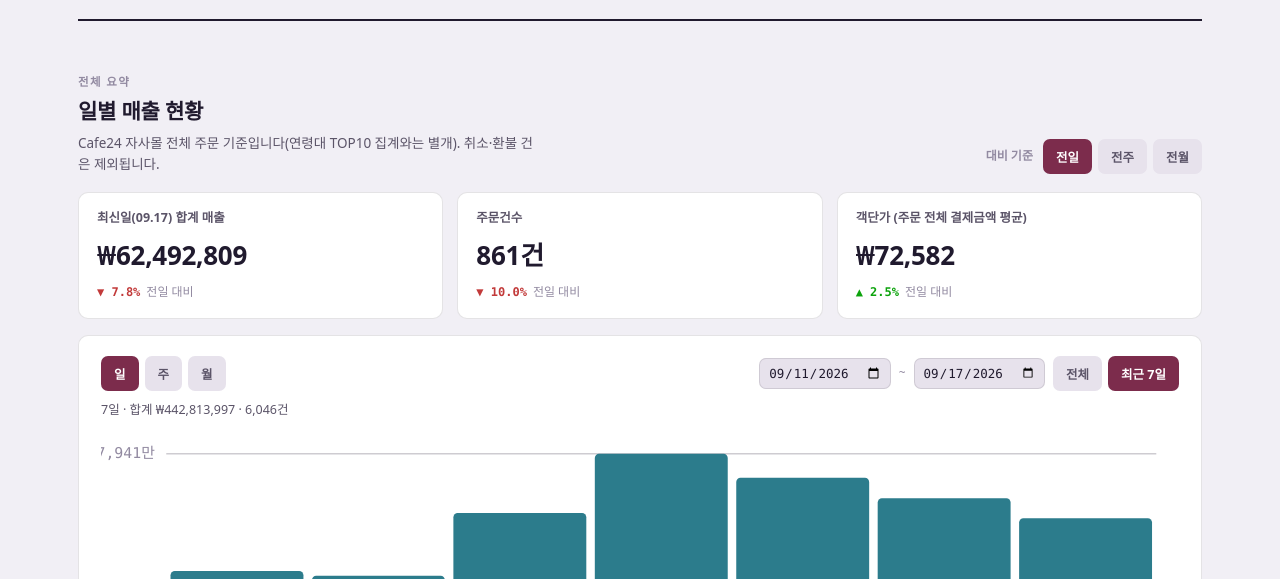
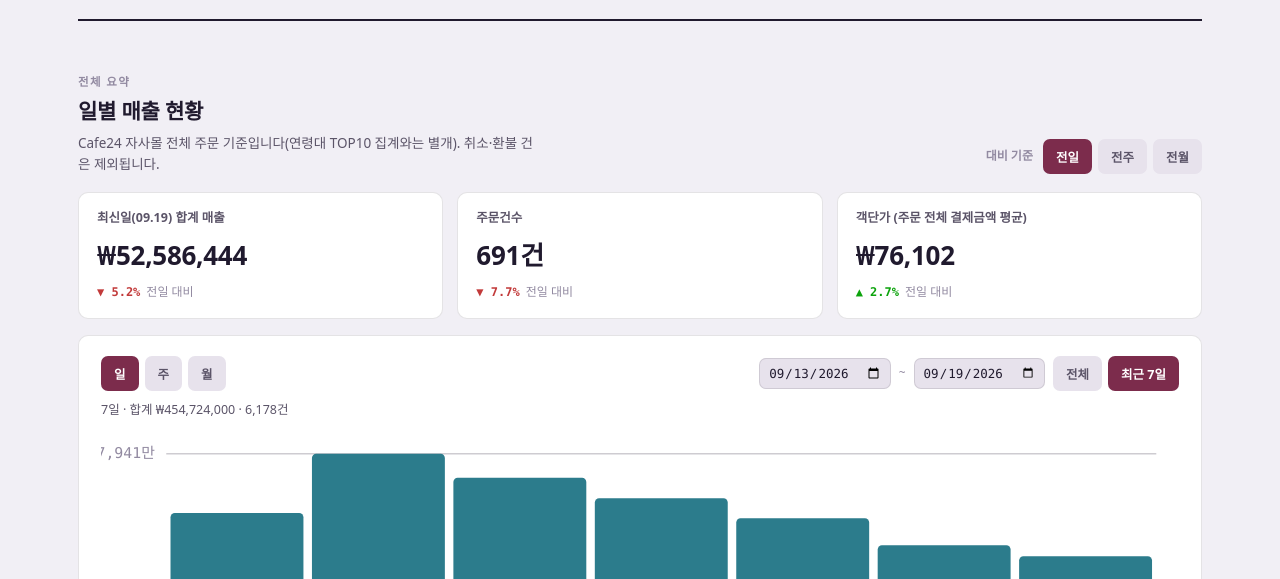
Before and after one commit to dhlee-blip/verish-age-top10-dashboard, a plain HTML site: page index.html in a window 1280 px wide. Shown: the part 221-800 px from the top of the page. Drawn offline with Linux system fonts and the light colour scheme.

Commit message:
Daily data refresh
Co-Authored-By: Claude Sonnet 5 <noreply@anthropic.com>

```diff
--- a/index.html
+++ b/index.html
@@ -464,7 +464,9 @@
     { d: "2026-09-14", orders: 1053, revenue: 79406482, aov: 75410 },
     { d: "2026-09-15", orders: 1022, revenue: 73103047, aov: 71529 },
     { d: "2026-09-16", orders: 957, revenue: 67765271, aov: 70810 },
-    { d: "2026-09-17", orders: 861, revenue: 62492809, aov: 72582 }
+    { d: "2026-09-17", orders: 861, revenue: 62492809, aov: 72582 },
+    { d: "2026-09-18", orders: 749, revenue: 55481786, aov: 74074 },
+    { d: "2026-09-19", orders: 691, revenue: 52586444, aov: 76102 }
   ];
   // REVENUE_DATA_END
 
@@ -561,12 +563,12 @@
     },
     "2026-09-07": {
       "10": [[1,"쿨핏 브라 볼륨핏 PLUS",3,1]],
-      "20": [[1,"쿨핏 브라 볼륨핏",697,373],[2,"쿨핏 브라 시그니처",450,243],[3,"쿨핏 팬티 볼륨핏",419,191],[4,"이즈핏 커버업 후디",408,388],[5,"쿨핏 팬티",322,161],[6,"쿨핏 브라 볼륨핏 PLUS",321,186],[7,"쿨핏 팬티 볼륨핏 PLUS",192,82],[8,"쿨핏 브라 볼륨 리프트업",84,59],[9,"레이스 와이어 푸시업 브라",79,73],[10,"이즈핏 폴드오버 드레이프 팬츠",73,70]],
-      "30": [[1,"쿨핏 브라 볼륨핏",550,292],[2,"쿨핏 브라 시그니처",359,197],[3,"쿨핏 팬티 볼륨핏",325,142],[4,"쿨핏 팬티",249,120],[4,"이즈핏 커버업 후디",249,225],[6,"쿨핏 브라 볼륨핏 PLUS",220,122],[7,"쿨핏 팬티 볼륨핏 PLUS",128,56],[8,"코튼 팬티 노라인",92,28],[9,"쿨핏 브라 컴포트 BIG",82,53],[10,"레이스 와이어 푸시업 브라",77,67]],
-      "40": [[1,"쿨핏 브라 볼륨핏",254,131],[2,"쿨핏 브라 시그니처",162,101],[3,"쿨핏 팬티",150,73],[4,"쿨핏 브라 볼륨핏 PLUS",137,75],[5,"쿨핏 팬티 볼륨핏",107,51],[6,"쿨핏 브라 볼륨 노후크",66,31],[7,"쿨핏 팬티 볼륨핏 PLUS",61,27],[8,"레이스 스트링 치키 팬티",42,31],[9,"쿨핏 브라 컴포트 BIG 미니마이저",39,23],[10,"레이스 와이어 푸시업 브라",37,30]],
-      "50": [[1,"쿨핏 브라 시그니처",144,71],[2,"쿨핏 브라 볼륨핏",118,68],[3,"쿨핏 팬티",95,40],[4,"쿨핏 팬티 볼륨핏",63,30],[5,"쿨핏 브라 볼륨핏 PLUS",48,29],[6,"코튼 팬티 노라인",38,10],[7,"쿨핏 브라 볼륨 리프트업",20,10],[8,"쿨핏 브라 볼륨 노후크",18,9],[8,"쿨핏 브라 컴포트 BIG",18,11],[10,"쿨핏 팬티 컴포트 BIG",16,9]],
-      "60": [[1,"쿨핏 브라 시그니처",14,6],[2,"쿨핏 브라 볼륨핏",12,7],[3,"쿨핏 팬티 볼륨핏",7,4],[4,"쿨핏 브라 컴포트 BIG 미니마이저",3,1],[4,"이즈핏 커버업 후디",3,3],[4,"쿨핏 브라 볼륨핏 PLUS",3,3],[4,"쿨핏 팬티 리프트업",3,2],[4,"에센셜핏 스쿱 브라렛",3,2],[4,"쿨핏 팬티 볼륨핏 PLUS",3,2],[4,"아이스온 스트랩 노후크 브라",3,1]],
-      "na": [[1,"쿨핏 브라 볼륨핏",236,123],[2,"쿨핏 브라 볼륨핏 PLUS",125,64],[3,"쿨핏 팬티 볼륨핏",111,45],[4,"쿨핏 브라 시그니처",110,59],[5,"쿨핏 팬티",86,38],[6,"이즈핏 커버업 후디",59,54],[7,"쿨핏 팬티 볼륨핏 PLUS",45,21],[8,"쿨핏 브라 볼륨 노후크",34,14],[9,"코튼 팬티 노라인",20,5],[10,"레이스 스트링 치키 팬티",19,16]]
+      "20": [[1,"쿨핏 브라 볼륨핏",695,371],[2,"쿨핏 브라 시그니처",450,243],[3,"쿨핏 팬티 볼륨핏",419,191],[4,"이즈핏 커버업 후디",404,385],[5,"쿨핏 팬티",322,161],[6,"쿨핏 브라 볼륨핏 PLUS",320,185],[7,"쿨핏 팬티 볼륨핏 PLUS",192,82],[8,"쿨핏 브라 볼륨 리프트업",84,59],[9,"레이스 와이어 푸시업 브라",79,73],[10,"이즈핏 폴드오버 드레이프 팬츠",71,68]],
+      "30": [[1,"쿨핏 브라 볼륨핏",549,291],[2,"쿨핏 브라 시그니처",358,196],[3,"쿨핏 팬티 볼륨핏",324,141],[4,"이즈핏 커버업 후디",249,225],[5,"쿨핏 팬티",248,119],[6,"쿨핏 브라 볼륨핏 PLUS",220,122],[7,"쿨핏 팬티 볼륨핏 PLUS",128,56],[8,"코튼 팬티 노라인",92,28],[9,"쿨핏 브라 컴포트 BIG",83,54],[10,"레이스 와이어 푸시업 브라",77,67]],
+      "40": [[1,"쿨핏 브라 볼륨핏",254,131],[2,"쿨핏 브라 시그니처",162,101],[3,"쿨핏 팬티",150,73],[4,"쿨핏 브라 볼륨핏 PLUS",137,75],[5,"쿨핏 팬티 볼륨핏",107,51],[6,"쿨핏 브라 볼륨 노후크",69,32],[7,"쿨핏 팬티 볼륨핏 PLUS",61,27],[8,"레이스 스트링 치키 팬티",42,31],[9,"쿨핏 브라 컴포트 BIG 미니마이저",39,23],[10,"레이스 와이어 푸시업 브라",37,30]],
+      "50": [[1,"쿨핏 브라 시그니처",144,71],[2,"쿨핏 브라 볼륨핏",120,68],[3,"쿨핏 팬티",95,40],[4,"쿨핏 팬티 볼륨핏",63,30],[5,"쿨핏 브라 볼륨핏 PLUS",48,29],[6,"코튼 팬티 노라인",38,10],[7,"쿨핏 브라 볼륨 리프트업",20,10],[8,"쿨핏 브라 컴포트 BIG",18,11],[8,"쿨핏 브라 볼륨 노후크",18,9],[10,"쿨핏 팬티 컴포트 BIG",16,9]],
+      "60": [[1,"쿨핏 브라 시그니처",14,6],[2,"쿨핏 브라 볼륨핏",12,7],[3,"쿨핏 팬티 볼륨핏",7,4],[4,"쿨핏 브라 볼륨핏 PLUS",3,3],[4,"쿨핏 브라 컴포트 BIG 미니마이저",3,1],[4,"쿨핏 팬티 볼륨핏 PLUS",3,2],[4,"쿨핏 팬티 리프트업",3,2],[4,"아이스온 스트랩 노후크 브라",3,1],[4,"이즈핏 커버업 후디",3,3],[4,"에센셜핏 스쿱 브라렛",3,2]],
+      "na": [[1,"쿨핏 브라 볼륨핏",235,122],[2,"쿨핏 브라 볼륨핏 PLUS",125,64],[3,"쿨핏 팬티 볼륨핏",111,45],[4,"쿨핏 브라 시그니처",109,58],[5,"쿨핏 팬티",86,38],[6,"이즈핏 커버업 후디",59,54],[7,"쿨핏 팬티 볼륨핏 PLUS",45,21],[8,"쿨핏 브라 볼륨 노후크",34,14],[9,"코튼 팬티 노라인",20,5],[10,"레이스 스트링 치키 팬티",19,16]]
     }
   };
   // RAW_SKU_DATA_END
@@ -663,11 +665,11 @@
     },
     "2026-09-07": {
       "10": [[1,"쿨핏 브라 볼륨핏 PLUS 3PACK",3,1]],
-      "20": [[1,"[브라3+팬티3] 쿨핏 브라 볼륨핏&팬티 set",504,80],[2,"[10/1 예약발송] 이즈핏 커버업 후디",408,388],[3,"[브라3+팬티3] 쿨핏 브라 시그니처&팬티 set",300,49],[4,"[브라3+팬티3] 쿨핏 브라 볼륨핏 PLUS&팬티 set",228,36],[5,"쿨핏 브라 볼륨핏&팬티 set",188,70],[6,"쿨핏 브라 시그니처&팬티 set",180,67],[7,"쿨핏 브라 볼륨핏",136,95],[8,"쿨핏 브라 볼륨핏 3PACK",120,39],[9,"쿨핏 브라 시그니처",105,79],[10,"쿨핏 브라 볼륨핏 PLUS&팬티 set",96,34]],
-      "30": [[1,"[브라3+팬티3] 쿨핏 브라 볼륨핏&팬티 set",312,52],[2,"[10/1 예약발송] 이즈핏 커버업 후디",249,225],[3,"[브라3+팬티3] 쿨핏 브라 시그니처&팬티 set",228,38],[4,"쿨핏 브라 볼륨핏&팬티 set",196,60],[5,"[브라3+팬티3] 쿨핏 브라 볼륨핏 PLUS&팬티 set",132,21],[6,"쿨핏 브라 볼륨핏",114,73],[7,"쿨핏 브라 시그니처&팬티 set",112,42],[8,"쿨핏 브라 볼륨핏 3PACK",105,35],[9,"쿨핏 브라 시그니처",99,78],[10,"레이스 와이어 푸시업 브라",77,67]],
-      "40": [[1,"[브라3+팬티3] 쿨핏 브라 볼륨핏&팬티 set",96,16],[2,"쿨핏 브라 볼륨핏",84,54],[3,"쿨핏 브라 볼륨핏&팬티 set",80,24],[4,"쿨핏 브라 시그니처&팬티 set",74,30],[5,"쿨핏 브라 볼륨핏 PLUS&팬티 set",62,15],[6,"쿨핏 브라 볼륨핏 3PACK",60,20],[6,"[브라3+팬티3] 쿨핏 브라 시그니처&팬티 set",60,10],[8,"쿨핏 브라 시그니처",51,43],[9,"쿨핏 브라 볼륨핏 PLUS",48,31],[10,"쿨핏 팬티",45,26]],
-      "50": [[1,"쿨핏 브라 시그니처&팬티 set",68,19],[2,"[브라3+팬티3] 쿨핏 브라 시그니처&팬티 set",60,10],[3,"[브라3+팬티3] 쿨핏 브라 볼륨핏&팬티 set",54,9],[4,"쿨핏 브라 볼륨핏",52,31],[5,"쿨핏 브라 시그니처",46,29],[6,"코튼 팬티 노라인 4PACK",32,6],[7,"쿨핏 브라 시그니처 3PACK",30,10],[8,"쿨핏 팬티",24,13],[8,"쿨핏 브라 볼륨핏&팬티 set",24,11],[10,"쿨핏 브라 볼륨핏 PLUS",18,12],[10,"쿨핏 브라 볼륨핏 PLUS&팬티 set",18,4]],
-      "60": [[1,"쿨핏 브라 시그니처",14,6],[2,"쿨핏 브라 볼륨핏",7,5],[3,"[10/1 예약발송] 이즈핏 커버업 후디",3,3],[3,"쿨핏 브라 볼륨핏 3PACK",3,1],[3,"쿨핏 브라 컴포트 BIG 미니마이저 3PACK",3,1],[3,"쿨핏 팬티 볼륨핏 PLUS",3,2],[3,"쿨핏 팬티 볼륨핏 3PACK",3,1],[3,"쿨핏 팬티 볼륨핏",3,2],[3,"에센셜핏 스쿱 브라렛",3,2],[3,"쿨핏 팬티 리프트업",3,2],[3,"아이스온 스트랩 노후크 브라",3,1]],
+      "20": [[1,"[브라3+팬티3] 쿨핏 브라 볼륨핏&팬티 set",504,80],[2,"[10/1 예약발송] 이즈핏 커버업 후디",404,385],[3,"[브라3+팬티3] 쿨핏 브라 시그니처&팬티 set",300,49],[4,"[브라3+팬티3] 쿨핏 브라 볼륨핏 PLUS&팬티 set",228,36],[5,"쿨핏 브라 볼륨핏&팬티 set",188,70],[6,"쿨핏 브라 시그니처&팬티 set",180,67],[7,"쿨핏 브라 볼륨핏",134,93],[8,"쿨핏 브라 볼륨핏 3PACK",120,39],[9,"쿨핏 브라 시그니처",105,79],[10,"쿨핏 브라 볼륨핏 PLUS&팬티 set",96,34]],
+      "30": [[1,"[브라3+팬티3] 쿨핏 브라 볼륨핏&팬티 set",312,52],[2,"[10/1 예약발송] 이즈핏 커버업 후디",249,225],[3,"[브라3+팬티3] 쿨핏 브라 시그니처&팬티 set",228,38],[4,"쿨핏 브라 볼륨핏&팬티 set",194,59],[5,"[브라3+팬티3] 쿨핏 브라 볼륨핏 PLUS&팬티 set",132,21],[6,"쿨핏 브라 볼륨핏",114,73],[7,"쿨핏 브라 시그니처&팬티 set",110,41],[8,"쿨핏 브라 볼륨핏 3PACK",105,35],[9,"쿨핏 브라 시그니처",99,78],[10,"레이스 와이어 푸시업 브라",77,67]],
+      "40": [[1,"[브라3+팬티3] 쿨핏 브라 볼륨핏&팬티 set",96,16],[2,"쿨핏 브라 볼륨핏",84,54],[3,"쿨핏 브라 볼륨핏&팬티 set",80,24],[4,"쿨핏 브라 시그니처&팬티 set",74,30],[5,"쿨핏 브라 볼륨핏 PLUS&팬티 set",62,15],[6,"[브라3+팬티3] 쿨핏 브라 시그니처&팬티 set",60,10],[6,"쿨핏 브라 볼륨핏 3PACK",60,20],[8,"쿨핏 브라 시그니처",51,43],[9,"쿨핏 브라 볼륨핏 PLUS",48,31],[10,"쿨핏 팬티",45,26]],
+      "50": [[1,"쿨핏 브라 시그니처&팬티 set",68,19],[2,"[브라3+팬티3] 쿨핏 브라 시그니처&팬티 set",60,10],[3,"쿨핏 브라 볼륨핏",54,31],[3,"[브라3+팬티3] 쿨핏 브라 볼륨핏&팬티 set",54,9],[5,"쿨핏 브라 시그니처",46,29],[6,"코튼 팬티 노라인 4PACK",32,6],[7,"쿨핏 브라 시그니처 3PACK",30,10],[8,"쿨핏 팬티",24,13],[8,"쿨핏 브라 볼륨핏&팬티 set",24,11],[10,"쿨핏 브라 볼륨핏 PLUS",18,12],[10,"쿨핏 브라 볼륨핏 PLUS&팬티 set",18,4]],
+      "60": [[1,"쿨핏 브라 시그니처",14,6],[2,"쿨핏 브라 볼륨핏",7,5],[3,"쿨핏 팬티 리프트업",3,2],[3,"아이스온 스트랩 노후크 브라",3,1],[3,"쿨핏 브라 볼륨핏 3PACK",3,1],[3,"쿨핏 브라 컴포트 BIG 미니마이저 3PACK",3,1],[3,"쿨핏 팬티 볼륨핏 PLUS",3,2],[3,"[10/1 예약발송] 이즈핏 커버업 후디",3,3],[3,"쿨핏 팬티 볼륨핏 3PACK",3,1],[3,"에센셜핏 스쿱 브라렛",3,2],[3,"쿨핏 팬티 볼륨핏",3,2]],
       "na": [[1,"[브라3+팬티3] 쿨핏 브라 볼륨핏&팬티 set",132,22],[2,"쿨핏 브라 볼륨핏",87,55],[3,"[10/1 예약발송] 이즈핏 커버업 후디",59,54],[4,"쿨핏 브라 볼륨핏&팬티 set",50,19],[5,"[브라3+팬티3] 쿨핏 브라 시그니처&팬티 set",48,8],[6,"쿨핏 브라 볼륨핏 3PACK",45,15],[7,"쿨핏 브라 볼륨핏 PLUS 3PACK",42,13],[8,"쿨핏 브라 볼륨핏 PLUS",40,28],[9,"쿨핏 브라 볼륨핏 PLUS&팬티 set",38,12],[10,"쿨핏 브라 시그니처",37,29]]
     }
   };
```
